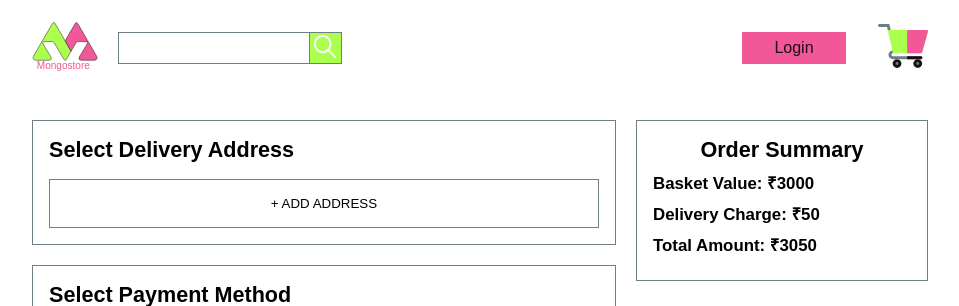
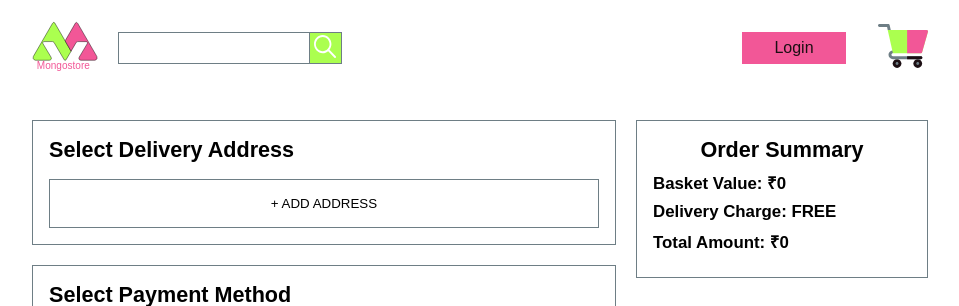
Before and after one commit to sidcatch/mongostore, a React (Create React App) app in the folder client/: page /checkout in a window 1280 px wide. Shown: the top 306 px of the page, without its empty margins (160-1119 px from the left). Built offline with nearby package versions, Linux system fonts and the light colour scheme.

Commit message:
Post Order

```diff
--- a/client/src/components/checkout/Checkout.js
+++ b/client/src/components/checkout/Checkout.js
@@ -11,11 +11,18 @@ import globalStyles from "../../Global.module.css";
 import Addresses from "../profile/Addresses";
 import Spinner from "../graphics/Spinner";
 
+import axios from "axios";
+
 const COD = "Cash On Delivery";
 const CARD = "Credit Card / Debit Card";
 
 //can become a form or simply a display. reuse this in checkout
-const Checkout = ({ items, emptyCart }) => {
+const Checkout = ({ items, emptyCart, token }) => {
+  let total = 0;
+  items.forEach(({ price, quantity }) => {
+    total = total + price * quantity;
+  });
+
   const [checkoutState, setCheckoutState] = useState({
     orderPlaced: false,
     addressSelected: false,
@@ -66,11 +73,44 @@ const Checkout = ({ items, emptyCart }) => {
     }));
   };
 
-  const placeOrder = () => {
-    setCheckoutState((prevState) => ({
-      ...prevState,
-      orderPlaced: true,
-    }));
+  const placeOrder = async () => {
+    const config = {
+      headers: {
+        "Content-Type": "application/json",
+        "x-auth-token": token,
+      },
+    };
+
+    try {
+      let itemsToSend = items.map(({ id, quantity }) => ({
+        productID: id,
+        quantity,
+      }));
+      let deliveryAddress = selectedAddressId;
+      let paymentMethod = paymentMode;
+
+      setCheckoutState((prevState) => ({ ...prevState, loading: true }));
+
+      const res = await axios.post(
+        "/api/order",
+        { items: itemsToSend, deliveryAddress, paymentMethod },
+        config
+      );
+
+      console.log("Order ID : " + res.data);
+
+      setCheckoutState((prevState) => ({
+        ...prevState,
+        orderPlaced: true,
+        loading: false,
+      }));
+
+      emptyCart();
+    } catch (err) {
+      console.log("failed to post Order");
+      setCheckoutState((prevState) => ({ ...prevState, loading: false }));
+      console.log(err);
+    }
   };
 
   if (loading)
@@ -170,9 +210,9 @@ const Checkout = ({ items, emptyCart }) => {
         </div>
         <div className={checkoutStyles.orderSummary}>
           <h2>Order Summary</h2>
-          <h3>Basket Value: ₹3000</h3>
-          <h3>Delivery Charge: ₹50</h3>
-          <h3>Total Amount: ₹3050</h3>
+          <h3>Basket Value: ₹{total}</h3>
+          <h3>Delivery Charge: FREE</h3>
+          <h3>Total Amount: ₹{total}</h3>
         </div>
       </div>
     </Fragment>
@@ -182,10 +222,12 @@ const Checkout = ({ items, emptyCart }) => {
 Checkout.propTypes = {
   items: PropTypes.array,
   emptyCart: PropTypes.func.isRequired,
+  token: PropTypes.string,
 };
 
 const mapStateToProps = (state) => ({
   items: state.cart,
+  token: state.auth.token,
 });
 
 const mapDispatchToProps = {
```
